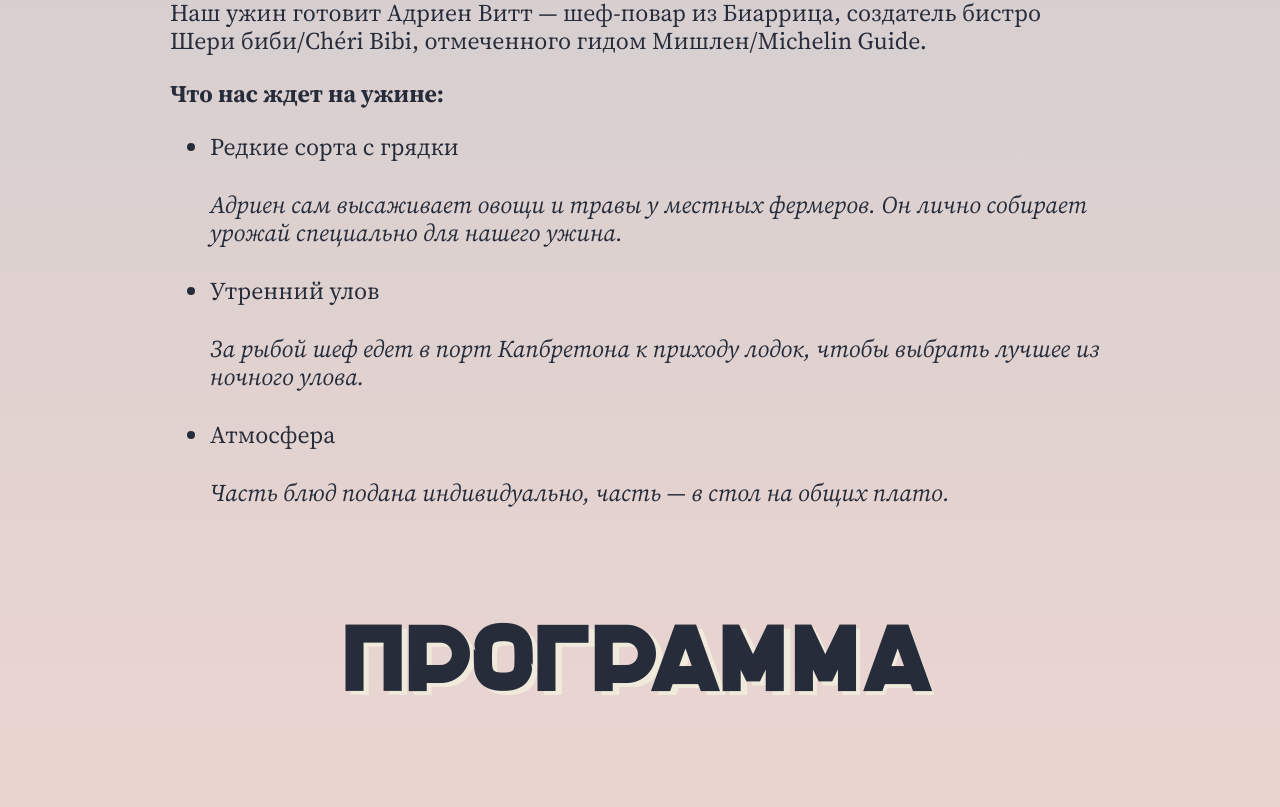
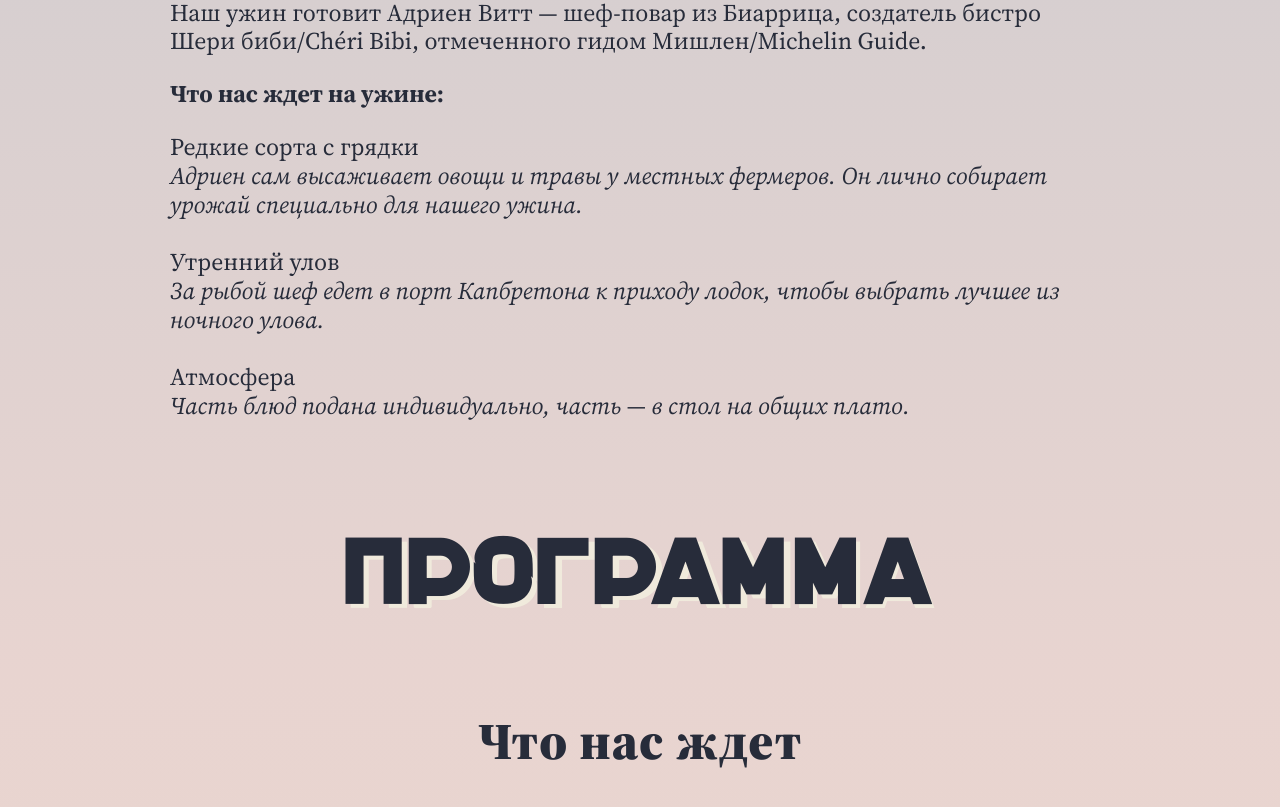
Before and after one commit to nryzhikh/retrogradnymercury-landing, a Next.js app: page / in a window 1280 px wide. Shown: the part 5453-6260 px from the top of the page. Built offline with nearby package versions, Linux system fonts and the light colour scheme.

Commit message:
minor fixes

```diff
--- a/app/globals.css
+++ b/app/globals.css
@@ -50,22 +50,12 @@ html,
 body {
   margin: 0;
   min-height: 100%;
+  overscroll-behavior: none;
 }
 
 html {
   scroll-behavior: smooth;
-}
-
-@media (prefers-reduced-motion: reduce) {
-  html {
-    scroll-behavior: auto;
-  }
-}
-
-body {
-  color: #272c3a;
-  --bg-tex-small-size: clamp(60px, 18.9vw, 363px);
-  --bg-tex-large-size: clamp(122px, 38vw, 729px);
+  background-color: #312944;
   background-image:
     linear-gradient(
       180deg,
@@ -86,8 +76,22 @@ body {
       #6c5470 91%,
       #312944 100%
     );
-  background-position: center;
   background-repeat: no-repeat;
+  background-position: center top;
+  background-size: 100% 100%;
+}
+
+@media (prefers-reduced-motion: reduce) {
+  html {
+    scroll-behavior: auto;
+  }
+}
+
+body {
+  color: #272c3a;
+  --bg-tex-small-size: clamp(60px, 18.9vw, 363px);
+  --bg-tex-large-size: clamp(122px, 38vw, 729px);
+  background: transparent;
   font-family: "Source Serif 4", "Times New Roman", serif;
   -webkit-font-smoothing: antialiased;
   -moz-osx-font-smoothing: grayscale;
--- a/app/page.tsx
+++ b/app/page.tsx
@@ -235,10 +235,9 @@ export default function HomePage() {
             Guide.
           </p>
           <span>Что нас ждет на ужине:</span>
-          <ul>
+          <ul style={{ listStyle: "none", padding: 0 }}>
             <li>
               Редкие сорта с грядки
-              <br />
               <br />
               <em>
                 Адриен сам высаживает овощи и травы у местных фермеров. Он лично
@@ -249,7 +248,6 @@ export default function HomePage() {
             <li>
               Утренний улов
               <br />
-              <br />
               <em>
                 За рыбой шеф едет в порт Капбретона к приходу лодок, чтобы
                 выбрать лучшее из ночного улова.
@@ -258,7 +256,6 @@ export default function HomePage() {
             <br />
             <li>
               Атмосфера
-              <br />
               <br />
               <em>
                 Часть блюд подана индивидуально, часть — в стол на общих плато.
@@ -448,6 +445,11 @@ export default function HomePage() {
 
         <br />
         <span>20 июня — Art de vivre*</span>
+        <em>
+          *В этот день мы попытаемся понять, что же такое “искусство жить”, о
+          котором писали Пруст, Руссо, Камю и Вольтер
+        </em>
+
         <ul style={{ listStyle: "none", padding: 0 }}>
           <li>
             <span>18:00</span> Утренняя практика с Моникой
@@ -490,7 +492,7 @@ export default function HomePage() {
 
         <br />
 
-        <span>21 июня — День отъезда*</span>
+        <span>21 июня — День отъезда</span>
         <ul style={{ listStyle: "none", padding: 0 }}>
           <li>
             <span>09:00</span> Утренняя медитация с Олей и какао-церемония
@@ -679,7 +681,10 @@ export default function HomePage() {
       <footer className={styles.footer}>
         <SubscribeSection />
 
-        <nav aria-label="Согласие на обработку персональных данных" className={styles.footerLinks}>
+        <nav
+          aria-label="Согласие на обработку персональных данных"
+          className={styles.footerLinks}
+        >
           <a
             href="https://disk.yandex.ru/i/kz1oZ7Grs-Ktgw"
             target="_blank"
```
